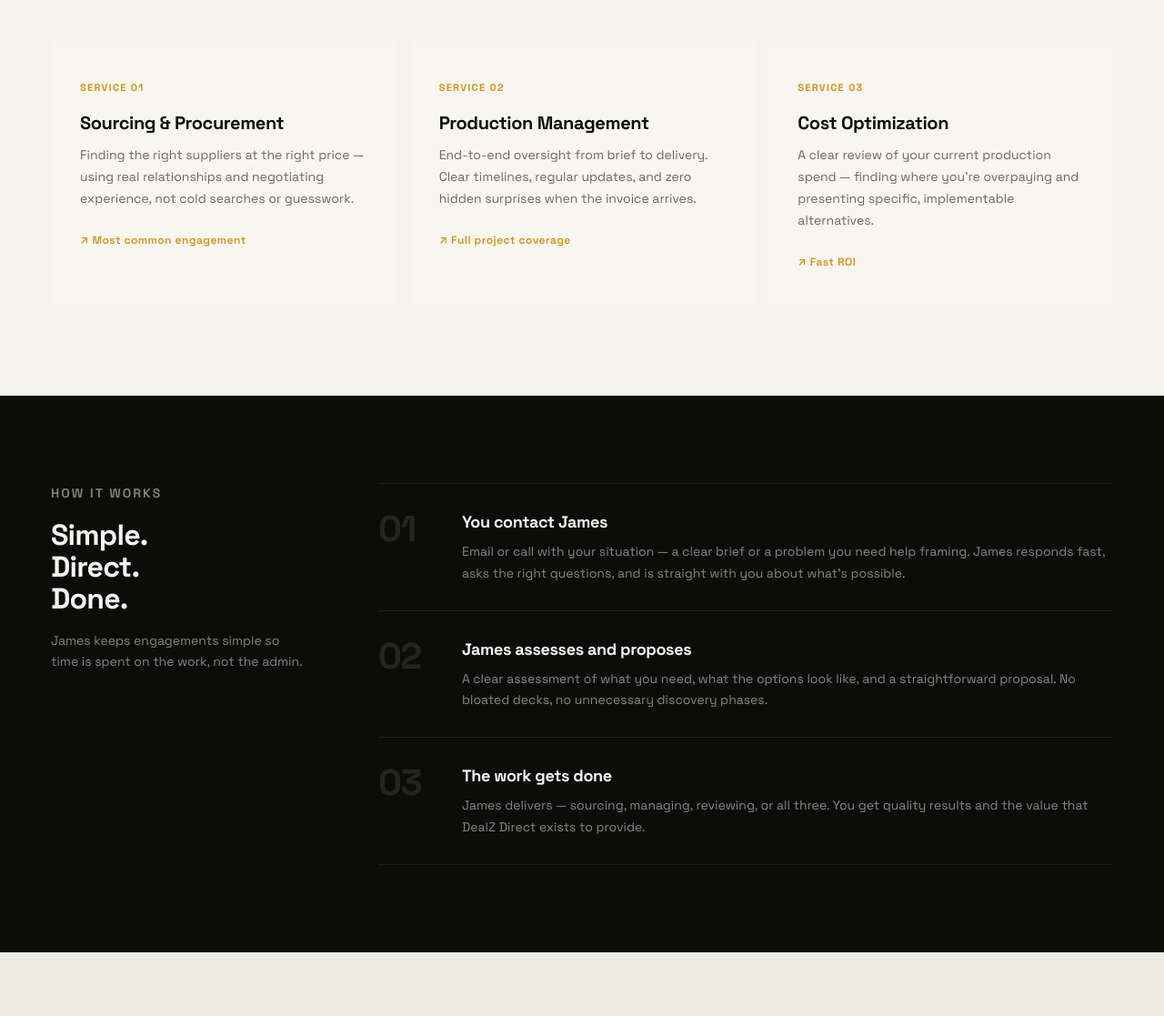
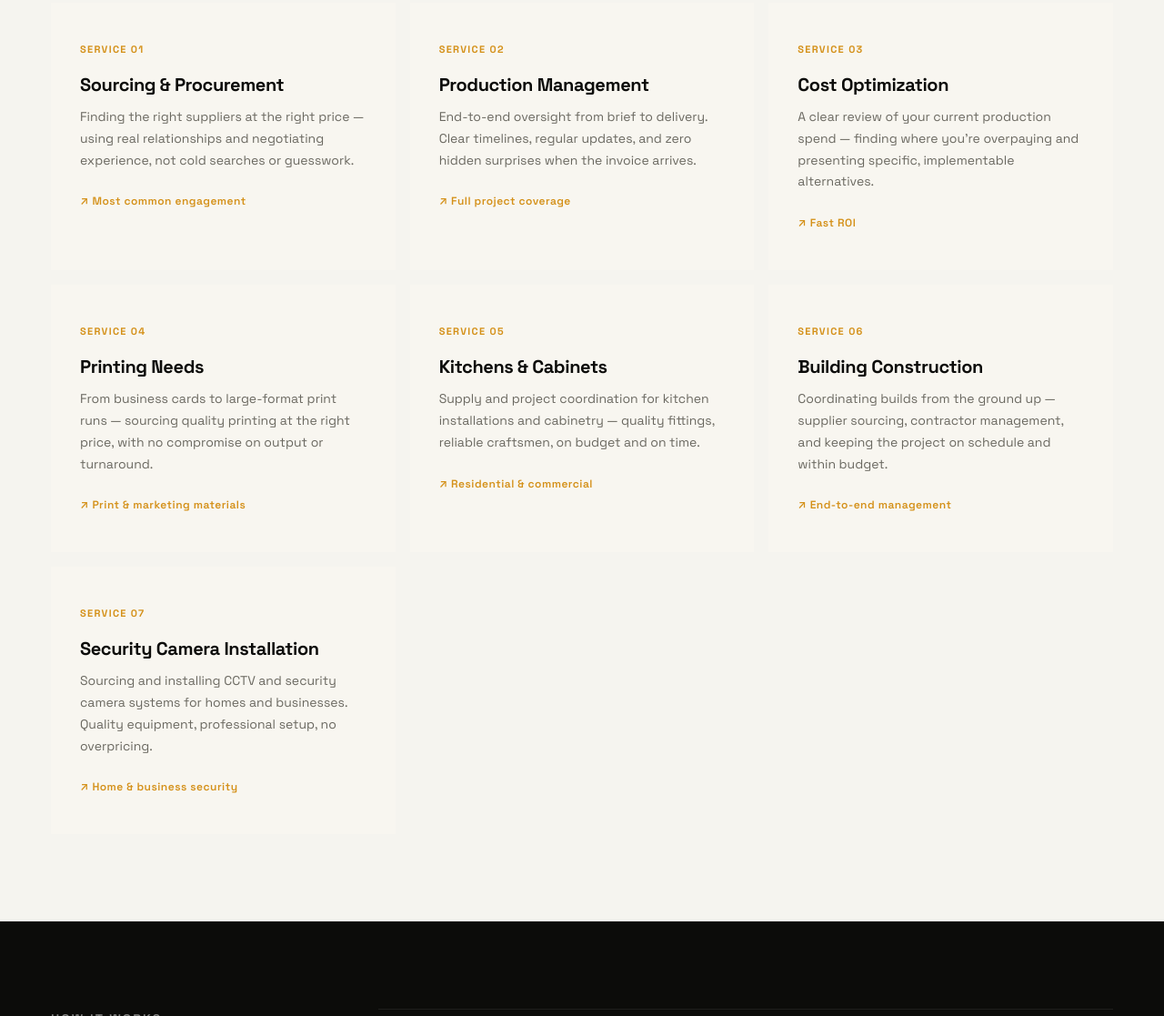
Before and after one commit to thehustleisholy-ship-it/dealz-direct, a plain HTML site: page index.html in a window 1280 px wide. Shown: the part 1190-2307 px from the top of the page at 91% size. Drawn offline with Linux system fonts and the light colour scheme.

Commit message:
feat: add 4 new service offerings to home page
Adds Printing Needs, Kitchens & Cabinets, Building Construction,
and Security Camera Installation to the services grid.
Updates section title to reflect the broader range of services.

```diff
--- a/index.html
+++ b/index.html
@@ -3,8 +3,8 @@
 <head>
   <meta charset="UTF-8">
   <meta name="viewport" content="width=device-width, initial-scale=1.0">
-  <meta name="description" content="James Green — Freelance Sourcing & Procurement Consultant. Finding quality suppliers at the right price. Quality and value, direct.">
-  <title>DealZ Direct — James Green, Sourcing & Procurement Consultant</title>
+  <meta name="description" content="James Green — Freelance Consultant. Sourcing, printing, kitchens, construction, security cameras and more. Quality and value, direct.">
+  <title>DealZ Direct — James Green, Consultant</title>
   <link rel="preconnect" href="https://fonts.googleapis.com">
   <link href="https://fonts.googleapis.com/css2?family=Space+Grotesk:wght@300;400;500;600;700&display=swap" rel="stylesheet">
   <style>
@@ -567,7 +567,7 @@
     <div class="services-header">
       <div>
         <p class="section-eyebrow">What James does</p>
-        <h2 class="section-title">Production consulting<br>that saves you money.</h2>
+        <h2 class="section-title">Quality services<br>that save you money.</h2>
       </div>
       <p class="services-header-right">Every engagement is run personally by James. You get industry experience, real supplier relationships, and someone accountable for the outcome — not a team you'll never meet.</p>
     </div>
@@ -589,6 +589,30 @@
         <h3 class="svc-title">Cost Optimization</h3>
         <p class="svc-body">A clear review of your current production spend — finding where you're overpaying and presenting specific, implementable alternatives.</p>
         <span class="svc-tag">↗ Fast ROI</span>
+      </div>
+      <div class="svc">
+        <div class="svc-num">Service 04</div>
+        <h3 class="svc-title">Printing Needs</h3>
+        <p class="svc-body">From business cards to large-format print runs — sourcing quality printing at the right price, with no compromise on output or turnaround.</p>
+        <span class="svc-tag">↗ Print & marketing materials</span>
+      </div>
+      <div class="svc">
+        <div class="svc-num">Service 05</div>
+        <h3 class="svc-title">Kitchens & Cabinets</h3>
+        <p class="svc-body">Supply and project coordination for kitchen installations and cabinetry — quality fittings, reliable craftsmen, on budget and on time.</p>
+        <span class="svc-tag">↗ Residential & commercial</span>
+      </div>
+      <div class="svc">
+        <div class="svc-num">Service 06</div>
+        <h3 class="svc-title">Building Construction</h3>
+        <p class="svc-body">Coordinating builds from the ground up — supplier sourcing, contractor management, and keeping the project on schedule and within budget.</p>
+        <span class="svc-tag">↗ End-to-end management</span>
+      </div>
+      <div class="svc">
+        <div class="svc-num">Service 07</div>
+        <h3 class="svc-title">Security Camera Installation</h3>
+        <p class="svc-body">Sourcing and installing CCTV and security camera systems for homes and businesses. Quality equipment, professional setup, no overpricing.</p>
+        <span class="svc-tag">↗ Home & business security</span>
       </div>
     </div>
   </section>
```
